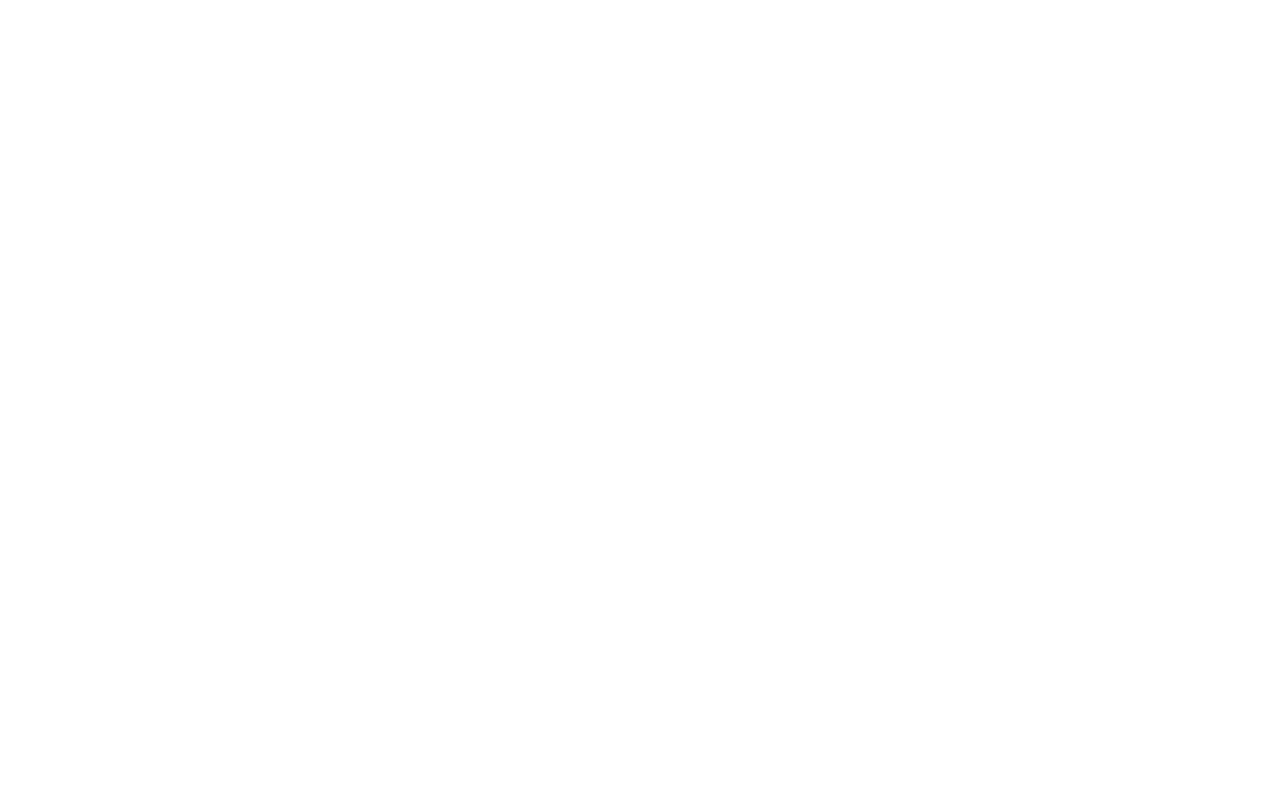
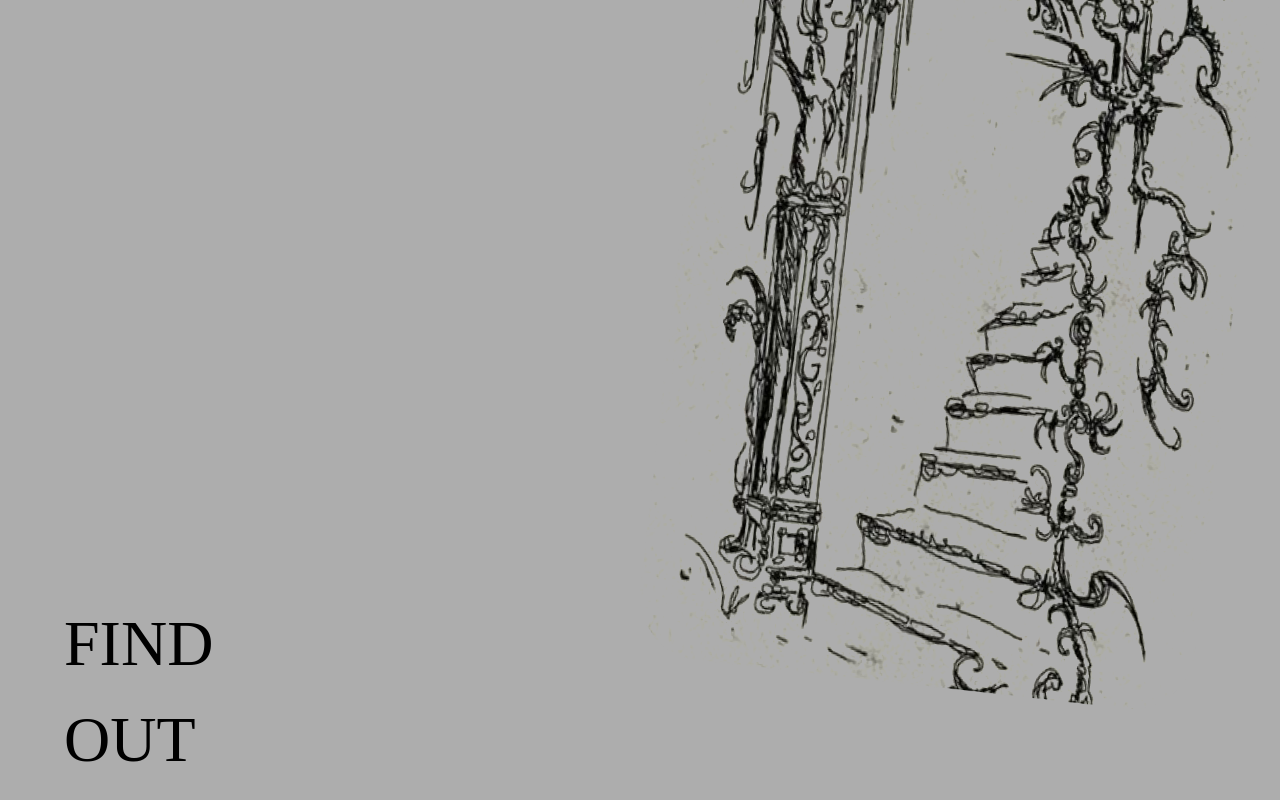
Before and after one commit to faun3/tat-showcase-sveltekit, a SvelteKit app: page / in a window 1280 px wide. Shown: the part 3347-4147 px from the top of the page. Before the commit the page ends 3135 px from the top, so only its background shows below. Built offline with nearby package versions, Linux system fonts and the light colour scheme.

Commit message:
start work on last website component

```diff
--- a/src/app.css
+++ b/src/app.css
@@ -5,6 +5,10 @@
 @import url("https://fonts.googleapis.com/css2?family=EB+Garamond:ital,wght@0,400;0,500;0,600;0,700;0,800;1,400;1,500;1,600;1,700;1,800&display=swap");
 
 @layer utilities {
+  .mix-darken {
+    mix-blend-mode: darken;
+  }
+
   .tight-lines {
     line-height: 0.75;
   }
--- /dev/null
+++ b/src/components/FindOut.svelte
@@ -0,0 +1,13 @@
+<div class="bg-stone w-full flex justify-center">
+  <div class="w-[90rem] h-[75rem] overflow-hidden relative">
+    <div
+      class="font-garamond text-[4rem] font-regular uppercase absolute left-[4rem] bottom-[calc(100%/6)]"
+    >
+      <p>find</p>
+      <p>out</p>
+    </div>
+    <a href="https://google.com" class="absolute left-1/2">
+      <img src="/images/gateImage.png" alt="" class="mix-darken" /></a
+    >
+  </div>
+</div>
--- a/src/routes/+page.svelte
+++ b/src/routes/+page.svelte
@@ -2,8 +2,10 @@
   import Header from "../components/Header.svelte";
   import Namedrop from "../components/Namedrop.svelte";
   import ImageGallery from "../components/ImageGallery.svelte";
+  import FindOut from "../components/FindOut.svelte";
 </script>
 
 <Header />
 <ImageGallery />
 <Namedrop />
+<FindOut />
```
Also changed, not shown: static/images/gateImage.png (added).
